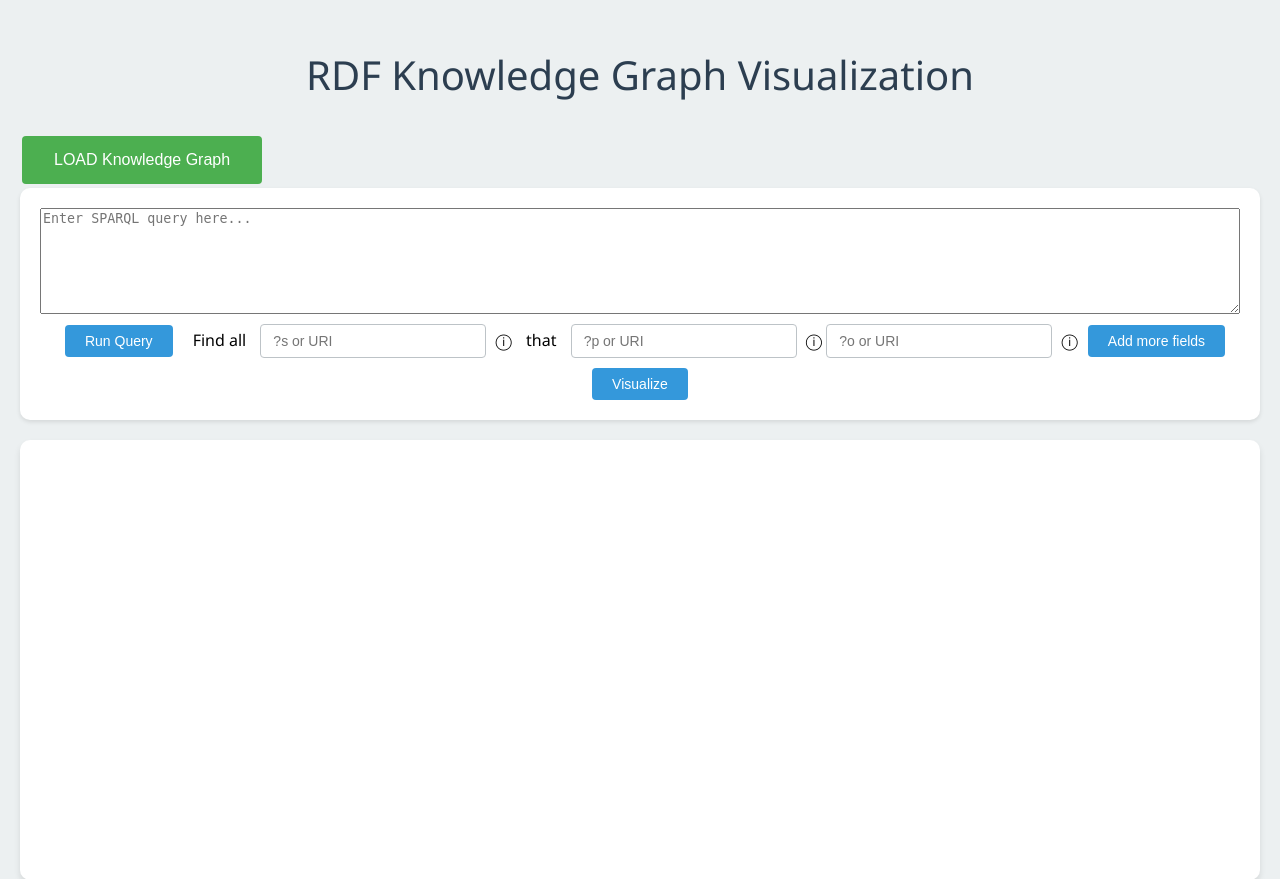
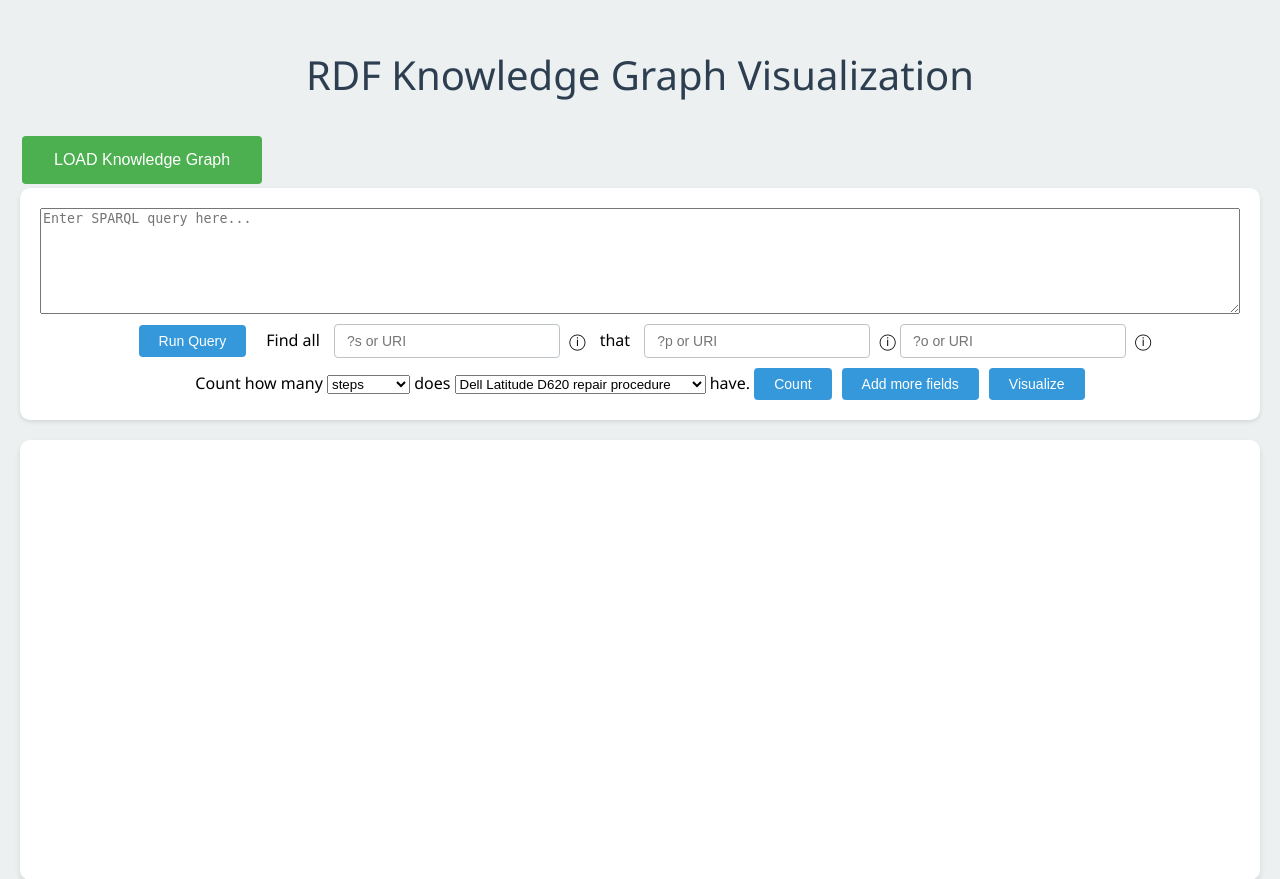
Before and after one commit to K1rk3y/Knowledge-Representation, a Flask app: template app/templates/index.html in a window 1280 px wide. Shown: the top 879 px of the page. Run offline with Flask 3, Linux system fonts and the light colour scheme; the template is opened without the code that fills it, so the values that code supplies are empty.

Commit message:
added more query

```diff
--- a/app/templates/index.html
+++ b/app/templates/index.html
@@ -229,6 +229,20 @@
                         </div>
                     </div>
                 </div>
+                <div class="count-query">
+                    <label>Count how many</label>
+                    <select name="count_type">
+                        <option value="steps">steps</option>
+                        <option value="procedure">procedure</option>
+                    </select>
+                    <label>does</label>
+                    <select name="procedure_type">
+                        <option value="Dell_Latitude_D620_repair_procedure">Dell Latitude D620 repair procedure</option>
+                        <option value="Sony_Vaio_VGN_S260_repair_procedure">Sony Vaio VGN S260 repair procedure</option>
+                    </select>
+                    <label>have.</label>
+                    <input type="submit" value="Count">
+                </div>
                 <button type="button" onclick="addTriplePattern()">Add more fields</button>
                 <input type="submit" value="Visualize">
             </form>
```
Also changed, not shown: app/routes.py (+28 -1 lines).
